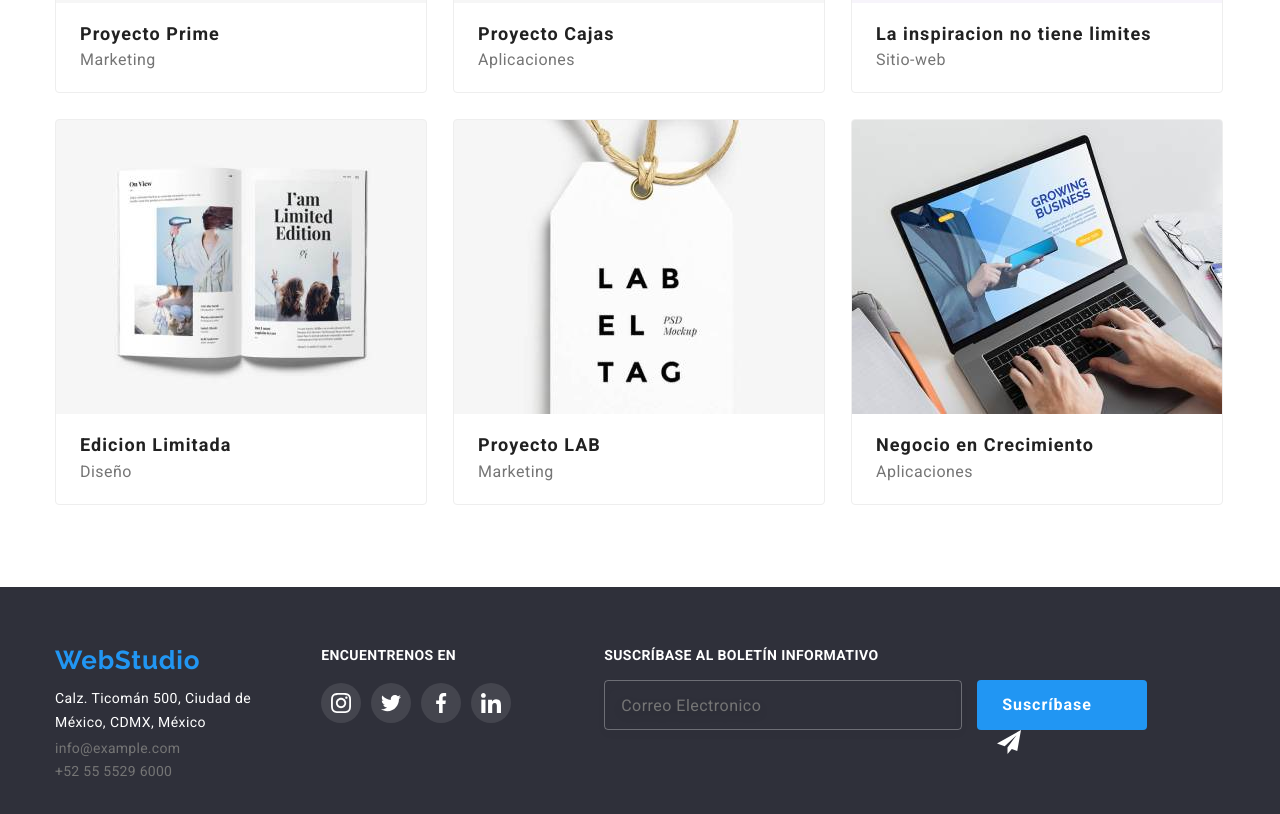
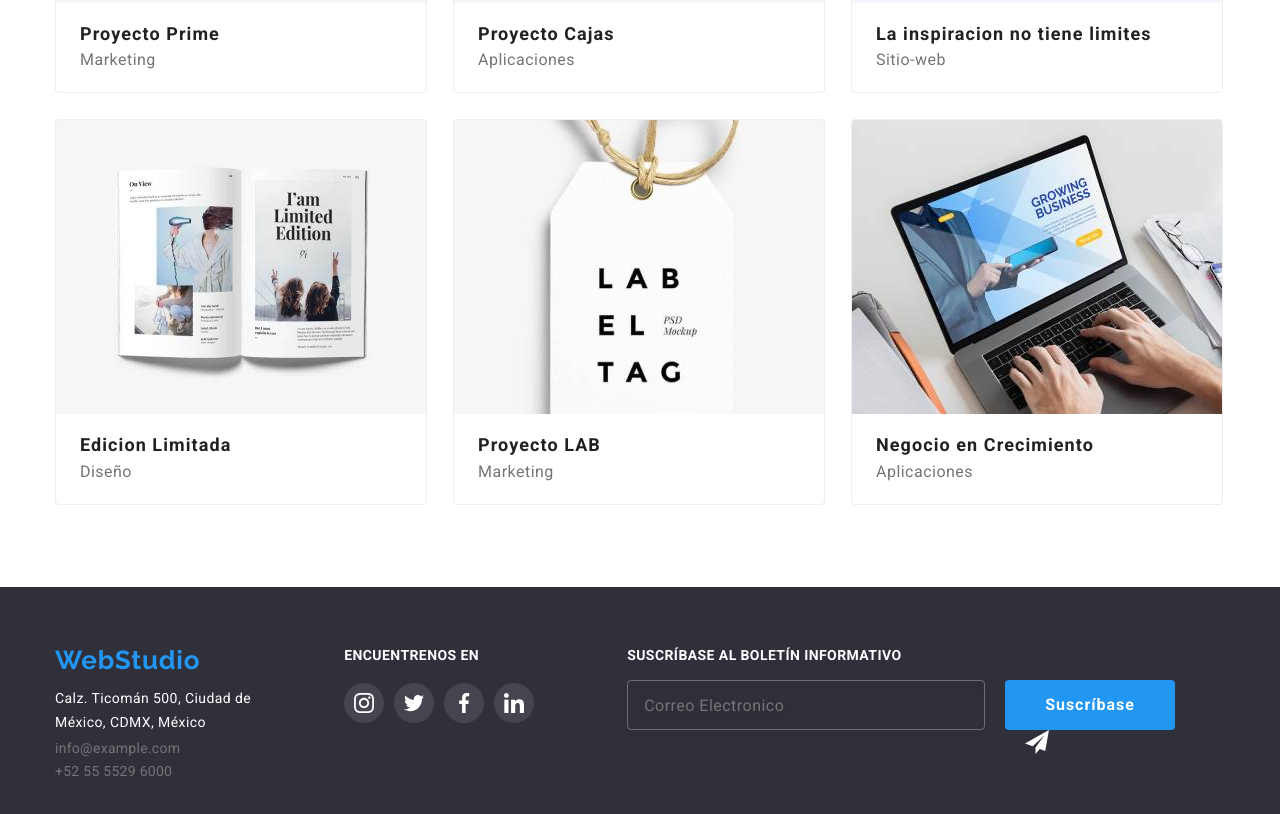
Before and after one commit to StivenAguirre/goit-markup-hw-06, a plain HTML site: page portafolio.html in a window 1280 px wide. Shown: the part 1007-1821 px from the top of the page. Drawn offline with nearby package versions, Linux system fonts and the light colour scheme; a script that the page names is missing.

Commit message:
Cambios pertinentes 06

```diff
--- a/css/styles.css
+++ b/css/styles.css
@@ -668,7 +668,6 @@ footer {
   letter-spacing: 0.03em;
   text-decoration: none;
   cursor: pointer;
-
   margin-top: 60px;
 }
 
@@ -706,14 +705,13 @@ footer {
   line-height: 1.7;
   letter-spacing: 0.02em;
   margin-bottom: 47px;
-  padding-bottom: 9px;
+  margin-bottom: 9px;
 }
 
 .container-footer-icons {
-  display: flex;
   background-color: var(background-color-icons-footer);
   display: block;
-  margin-left: 70px;
+  margin-left: 93px;
 }
 
 .title-meet {
@@ -771,7 +769,7 @@ footer {
 
 .textarea-form-footer {
   resize: none;
-  padding: 15px 101px 15px 16px;
+  padding: 15px 15px 15px 16px;
   width: 358px;
   height: 50px;
   border: 1px solid rgba(255, 255, 255, 0.3);
@@ -790,7 +788,7 @@ footer {
 
 .container-btn-footer {
   display: flex;
-  margin-left: 15px;
+  margin-left: 20px;
 }
 
 .set-btn-footer {
@@ -821,8 +819,6 @@ footer {
 }
 
 .text-btn-send-footer {
-  position: relative;
-  right: 15px;
   color: var(--background-color-header);
 }
 
```
